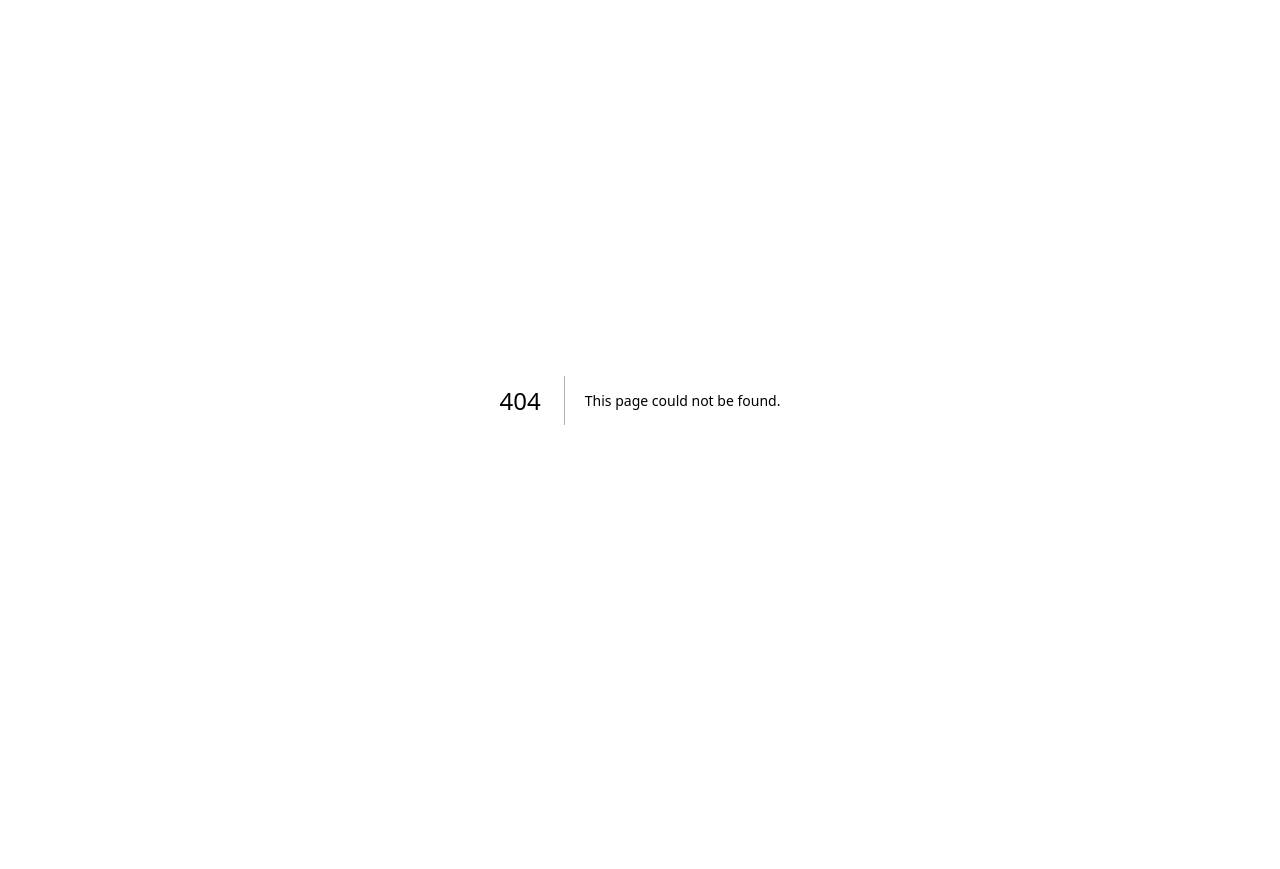
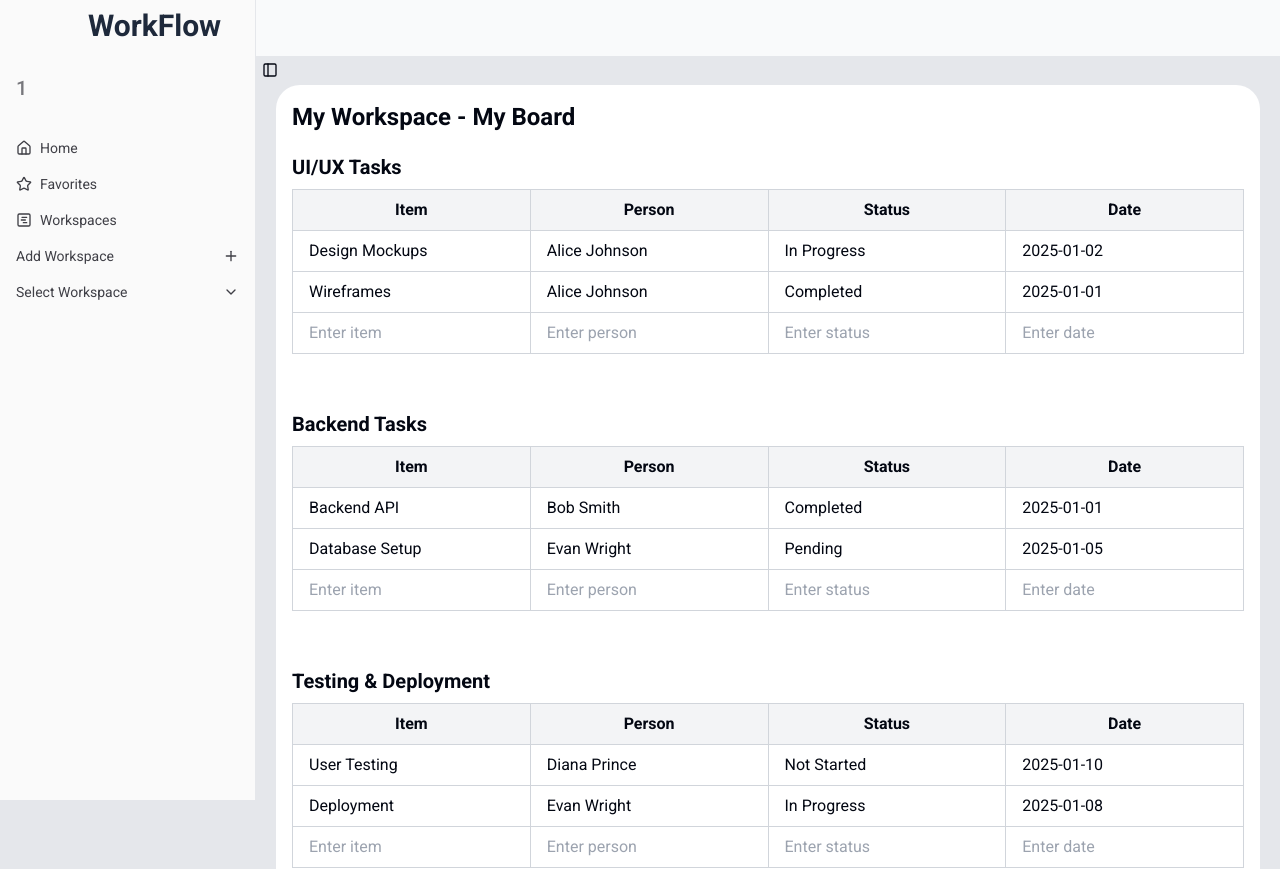
Before and after one commit to V-MuthuKamalesh/Workflow-Frontend, a Next.js app: page /1/boards/1 in a window 1280 px wide. Before the commit this address had no page. Shown: the top 869 px of the page. Before the commit the page ends 800 px from the top, so only its background shows below. Built offline with nearby package versions, Linux system fonts and the light colour scheme.

Commit message:
Display groups

```diff
--- a/src/app/(application)/[module]/[view]/page.js
+++ b/src/app/(application)/[module]/[view]/page.js
@@ -1,4 +1,4 @@
-import RecentBoards from "@/app/_components/boards/RecentBoards";
+import BoardsDisplay from "@/app/_components/boards/BoardsDisplay";
 import Welcome from "@/app/_components/UI/Welcome";
 
 export default async function ViewPage({ params }) {
@@ -9,7 +9,7 @@ export default async function ViewPage({ params }) {
   return (
     <section className="min-h-96 bg-blue-50 mb-5 mx-5 rounded-3xl">
       <Welcome />
-      <RecentBoards />
+      <BoardsDisplay />
     </section>
   );
 }
--- /dev/null
+++ b/src/app/(application)/[module]/boards/[boardId]/page.js
@@ -0,0 +1,10 @@
+import { boardInfo } from "@/app/_components/boards/boardData";
+import Groups from "@/app/_components/groups/Groups";
+
+export default function BoardPage() {
+  return (
+    <section className="min-h-96 bg-white mx-5 pb-10 rounded-t-3xl">
+      <Groups boardInfo={boardInfo} />
+    </section>
+  );
+}
--- a/src/app/_components/boards/RecentBoards.js
+++ b/src/app/_components/boards/BoardsDisplay.js
@@ -1,6 +1,6 @@
 import BoardCard from "./BoardCard";
 
-export default function RecentBoards() {
+export default function BoardsDisplay() {
   const boards = [
     {
       id: 1,
@@ -31,7 +31,7 @@ export default function RecentBoards() {
 
   return (
     <div className="mt-10">
-      <h1 className="ml-32 text-xl font-medium">Recent Boards</h1>
+      <h1 className="ml-32 text-xl font-medium">Boards</h1>
       <div className="mt-3 grid grid-cols-3 mx-32">
         {boards.map((board) => (
           <BoardCard
--- /dev/null
+++ b/src/app/_components/boards/boardData.js
@@ -0,0 +1,61 @@
+export const boardInfo = {
+  boardId: 1,
+  workspaceName: "My Workspace",
+  boardName: "My Board",
+  groups: [
+    {
+      groupId: 101,
+      groupName: "UI/UX Tasks",
+      entries: [
+        {
+          item: "Design Mockups",
+          person: "Alice Johnson",
+          status: "In Progress",
+          date: "2025-01-02",
+        },
+        {
+          item: "Wireframes",
+          person: "Alice Johnson",
+          status: "Completed",
+          date: "2025-01-01",
+        },
+      ],
+    },
+    {
+      groupId: 102,
+      groupName: "Backend Tasks",
+      entries: [
+        {
+          item: "Backend API",
+          person: "Bob Smith",
+          status: "Completed",
+          date: "2025-01-01",
+        },
+        {
+          item: "Database Setup",
+          person: "Evan Wright",
+          status: "Pending",
+          date: "2025-01-05",
+        },
+      ],
+    },
+    {
+      groupId: 103,
+      groupName: "Testing & Deployment",
+      entries: [
+        {
+          item: "User Testing",
+          person: "Diana Prince",
+          status: "Not Started",
+          date: "2025-01-10",
+        },
+        {
+          item: "Deployment",
+          person: "Evan Wright",
+          status: "In Progress",
+          date: "2025-01-08",
+        },
+      ],
+    },
+  ],
+};
--- /dev/null
+++ b/src/app/_components/groups/Groups.js
@@ -0,0 +1,158 @@
+"use client";
+
+import { useState } from "react";
+
+export default function Groups({ boardInfo }) {
+  const [boardData, setBoardData] = useState(boardInfo);
+  const [newTaskData, setNewTaskData] = useState({}); // Temporary state for new task inputs
+
+  function handleEdit(groupId, entryIndex, field, value) {
+    setBoardData((prevData) => {
+      const updatedGroups = prevData.groups.map((group) => {
+        if (group.groupId === groupId) {
+          const updatedEntries = [...group.entries];
+
+          updatedEntries[entryIndex] = {
+            ...updatedEntries[entryIndex],
+            [field]: value,
+          };
+
+          return { ...group, entries: updatedEntries };
+        }
+
+        return group;
+      });
+
+      return { ...prevData, groups: updatedGroups };
+    });
+  }
+
+  function handleAddGroup() {
+    setBoardData((prevData) => {
+      const newGroup = {
+        groupId: Date.now(), // Unique ID
+        groupName: `New Group ${prevData.groups.length + 1}`,
+        entries: [],
+      };
+
+      return { ...prevData, groups: [...prevData.groups, newGroup] };
+    });
+  }
+
+  function handleNewTaskInput(groupId, field, value) {
+    setNewTaskData((prevData) => ({
+      ...prevData,
+      [groupId]: {
+        ...prevData[groupId],
+        [field]: value,
+      },
+    }));
+  }
+
+  function handleAddTask(groupId, e) {
+    if (e.key === "Enter") {
+      setBoardData((prevData) => {
+        const updatedGroups = prevData.groups.map((group) => {
+          if (group.groupId === groupId) {
+            const newTask = {
+              item: newTaskData[groupId]?.item || "New Task",
+              person: newTaskData[groupId]?.person || "",
+              status: newTaskData[groupId]?.status || "",
+              date: newTaskData[groupId]?.date || "",
+            };
+
+            return { ...group, entries: [...group.entries, newTask] };
+          }
+
+          return group;
+        });
+
+        return { ...prevData, groups: updatedGroups };
+      });
+
+      // Clear the temporary task input state for the group
+      setNewTaskData((prevData) => ({ ...prevData, [groupId]: {} }));
+    }
+  }
+
+  return (
+    <div className="p-4">
+      <h1 className="text-2xl font-bold mb-5">
+        {boardData.workspaceName} - {boardData.boardName}
+      </h1>
+      <div className="space-y-14">
+        {boardData.groups.map((group) => (
+          <div key={group.groupId} className="mb-6">
+            <h2 className="text-xl font-semibold mb-2">{group.groupName}</h2>
+            <table className="table-auto w-full border-collapse border border-gray-300">
+              <thead>
+                <tr className="bg-gray-100">
+                  <th className="border border-gray-300 px-4 py-2">Item</th>
+                  <th className="border border-gray-300 px-4 py-2">Person</th>
+                  <th className="border border-gray-300 px-4 py-2">Status</th>
+                  <th className="border border-gray-300 px-4 py-2">Date</th>
+                </tr>
+              </thead>
+              <tbody>
+                {group.entries.map((entry, entryIndex) => (
+                  <tr key={entryIndex} className="hover:bg-gray-50">
+                    {Object.keys(entry).map((field) => (
+                      <td
+                        className="border border-gray-300 px-4 py-2"
+                        key={field}
+                      >
+                        <input
+                          type="text"
+                          value={entry[field]}
+                          className="w-full bg-transparent focus:outline-none focus:ring focus:ring-blue-200"
+                          onChange={(e) =>
+                            handleEdit(
+                              group.groupId,
+                              entryIndex,
+                              field,
+                              e.target.value
+                            )
+                          }
+                        />
+                      </td>
+                    ))}
+                  </tr>
+                ))}
+                {/* New task row */}
+                <tr>
+                  {Object.keys(group.entries[0]).map((field) => (
+                    <td
+                      key={field}
+                      className="border border-gray-300 px-4 py-2"
+                    >
+                      <input
+                        type="text"
+                        placeholder={`Enter ${field}`}
+                        value={newTaskData[group.groupId]?.[field] || ""}
+                        className="w-full bg-transparent focus:outline-none focus:ring focus:ring-blue-200"
+                        onChange={(e) =>
+                          handleNewTaskInput(
+                            group.groupId,
+                            field,
+                            e.target.value
+                          )
+                        }
+                        onKeyDown={(e) => handleAddTask(group.groupId, e)}
+                      />
+                    </td>
+                  ))}
+                </tr>
+              </tbody>
+            </table>
+          </div>
+        ))}
+      </div>
+      <button
+        className="mt-8 px-6 py-3 bg-green-500 text-white rounded-md hover:bg-green-600"
+        onClick={handleAddGroup}
+      >
+        Add Group
+      </button>
+    </div>
+  );
+}
```
Also changed, not shown: src/app/(application)/[module]/layout.js (renamed from src/app/(application)/[module]/[view]/layout.js).
